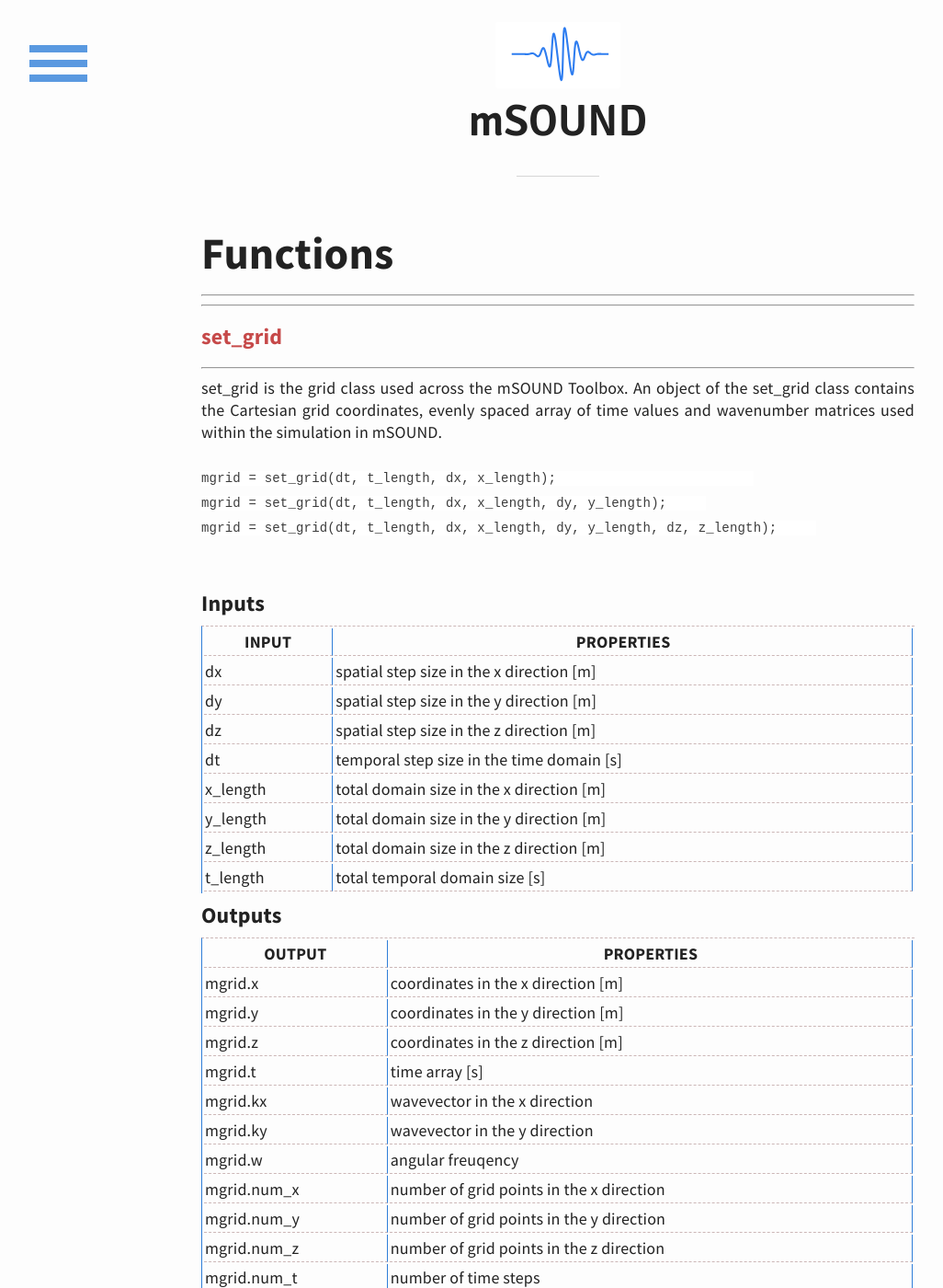
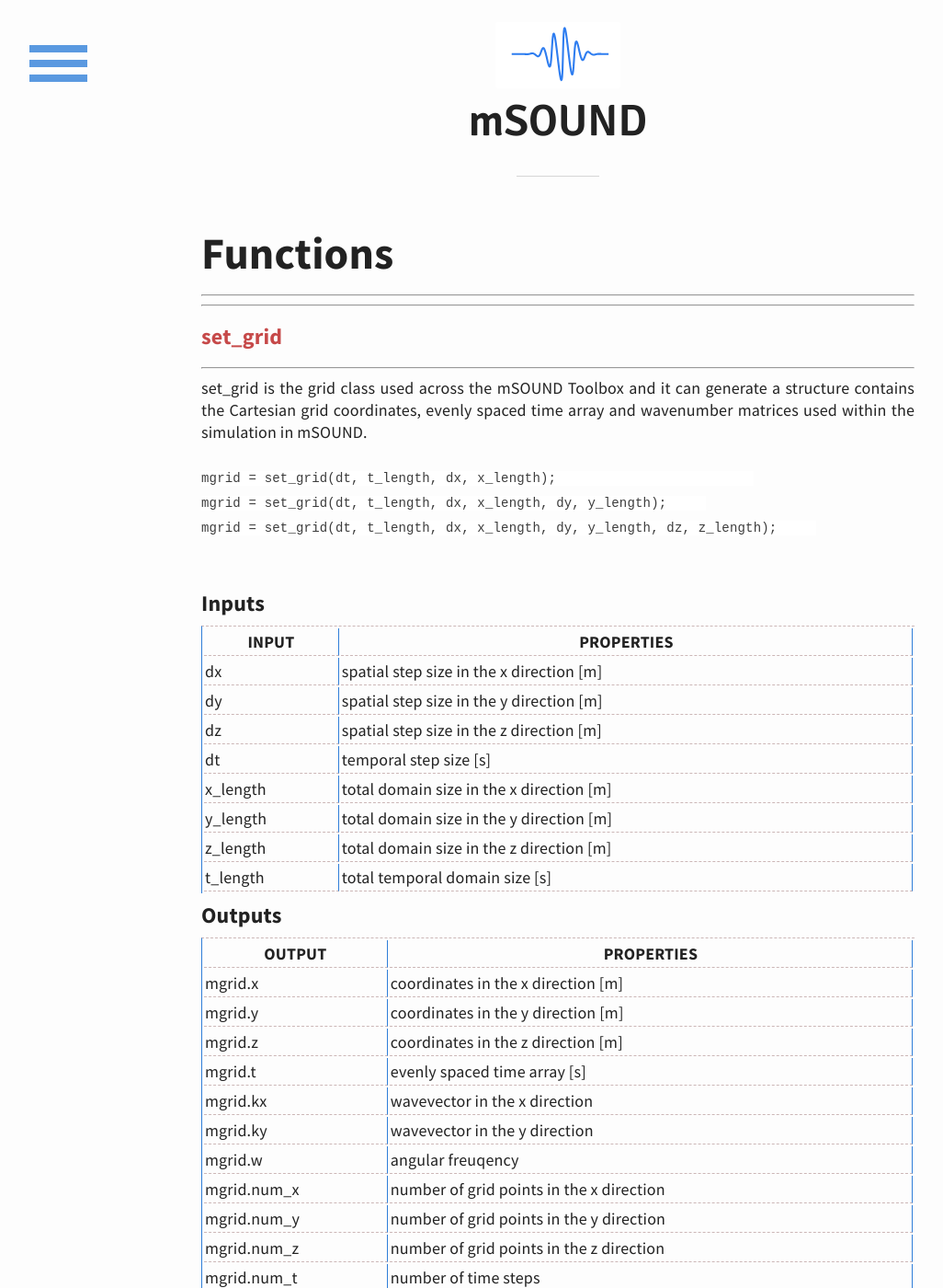
Before and after one commit to m-SOUND/mSOUND, a Jekyll site: the page built from functions.md, in a window 1280 px wide and 1400 px high. Shown: the whole window at 92% size, without its empty margins (33-1059 px from the left). Built offline with Jekyll 4.4.1, drawn with Linux system fonts in a browser that asks for light colours; our own code applies the rules of GitHub Pages for plain Markdown files.

Commit message:
Update functions.md

````diff
--- a/functions.md
+++ b/functions.md
@@ -9,8 +9,8 @@
 <h3 style="color: #c64949;"> set_grid </h3>
 ***
 
-set_grid is the grid class used across the mSOUND Toolbox. An object of the set_grid class contains the Cartesian grid coordinates,
-evenly spaced array of time values and wavenumber matrices used within the simulation in mSOUND.
+set_grid is the grid class used across the mSOUND Toolbox and it can generate a structure contains the Cartesian grid coordinates,
+evenly spaced time array and wavenumber matrices used within the simulation in mSOUND.
 
 ```
 mgrid = set_grid(dt, t_length, dx, x_length);
@@ -26,7 +26,7 @@
 dx   | spatial step size in the x direction [m]
 dy   | spatial step size in the y direction [m]
 dz   | spatial step size in the z direction [m]
-dt   | temporal step size in the time domain [s]
+dt   | temporal step size [s]
 x_length |  total domain size in the x direction [m]
 y_length |  total domain size in the y direction [m]
 z_length |  total domain size in the z direction [m]
@@ -39,9 +39,9 @@
 mgrid.x  | coordinates in the x direction [m]
 mgrid.y  | coordinates in the y direction [m]
 mgrid.z  | coordinates in the z direction [m]
-mgrid.t  | time array [s]
-mgrid.kx |  wavevector in the x direction
-mgrid.ky |  wavevector in the y direction
+mgrid.t  | evenly spaced time array [s]
+mgrid.kx | wavevector in the x direction
+mgrid.ky | wavevector in the y direction
 mgrid.w  | angular freuqency
 mgrid.num_x | number of grid points in the x direction
 mgrid.num_y | number of grid points in the y direction
@@ -60,10 +60,10 @@
 
 INPUT | PROPERTIES
 ------------ | -------------
-mgrid       |	grid object returned by ```set_grid``` containing Cartesian grid fields, wavenumber matrices and time arrays
-medium      | input strucutre including the media properties
-source_p    | excitation signal [Pa]
-sensor_mask | a set of Cartesian points where the pressure is recorded
+mgrid          |	grid object returned by ```set_grid``` containing Cartesian grid fields, wavenumber matrices and time arrays
+medium         | input strucutre including the media properties
+source_p       | excitation signal [Pa]
+sensor_mask    | a set of Cartesian points where the pressure is recorded
 
 #### Output
 
@@ -83,10 +83,10 @@
 
 INPUT | PROPERTIES
 ------------ | -------------
-mgrid       |grid object returned by ```set_grid``` containing Cartesian grid fields, wavenumber matrices and time arrays
-medium      |input strucutre including the media properties
-source_p    |excitation signal [Pa]
-sensor_mask |a set of Cartesian points where the pressure is recorded
+mgrid         |grid object returned by ```set_grid``` containing Cartesian grid fields, wavenumber matrices and time arrays
+medium        |input strucutre including the media properties
+source_p      |excitation signal [Pa]
+sensor_mask   |a set of Cartesian points where the pressure is recorded
 
 #### Output
 Time-domain results recorded at the sensor positions given by sensor_mask
@@ -102,10 +102,10 @@
 
 INPUT | PROPERTIES
 ------------ | -------------
-mgrid      |grid object returned by ```set_grid``` containing Cartesian grid fields, wavenumber matrices and time arrays
-medium     |input strucutre including the media properties
-source_p   |excitation signal [Pa]
-sensor_mask|a set of Cartesian points where the pressure is recorded
+mgrid         |grid object returned by ```set_grid``` containing Cartesian grid fields, wavenumber matrices and time arrays
+medium        |input strucutre including the media properties
+source_p      |excitation signal [Pa]
+sensor_mask   |a set of Cartesian points where the pressure is recorded
 
 #### Output
 Time-domain results recorded at the sensor positions given by sensor_mask
````
